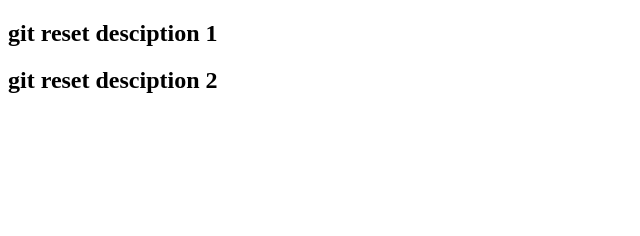
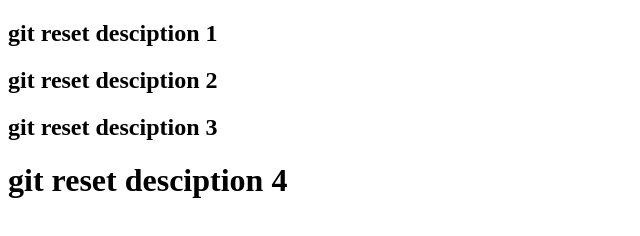
Before and after one commit to durvesh-codes/git-reset, a plain HTML site: page index.html in a window 1280 px wide. Shown: the whole page, without its empty margins (0-640 px from the left). Drawn offline with Linux system fonts and the light colour scheme.

Commit message:
git reset command done

```diff
--- a/index.html
+++ b/index.html
@@ -8,6 +8,8 @@
 <body>
     <h2>git reset desciption 1</h2>
     <h2>git reset desciption 2</h2>
+    <h2>git reset desciption 3</h2>
+    <h1>git reset desciption 4</h1>
 
 </body>
 </html>
```
